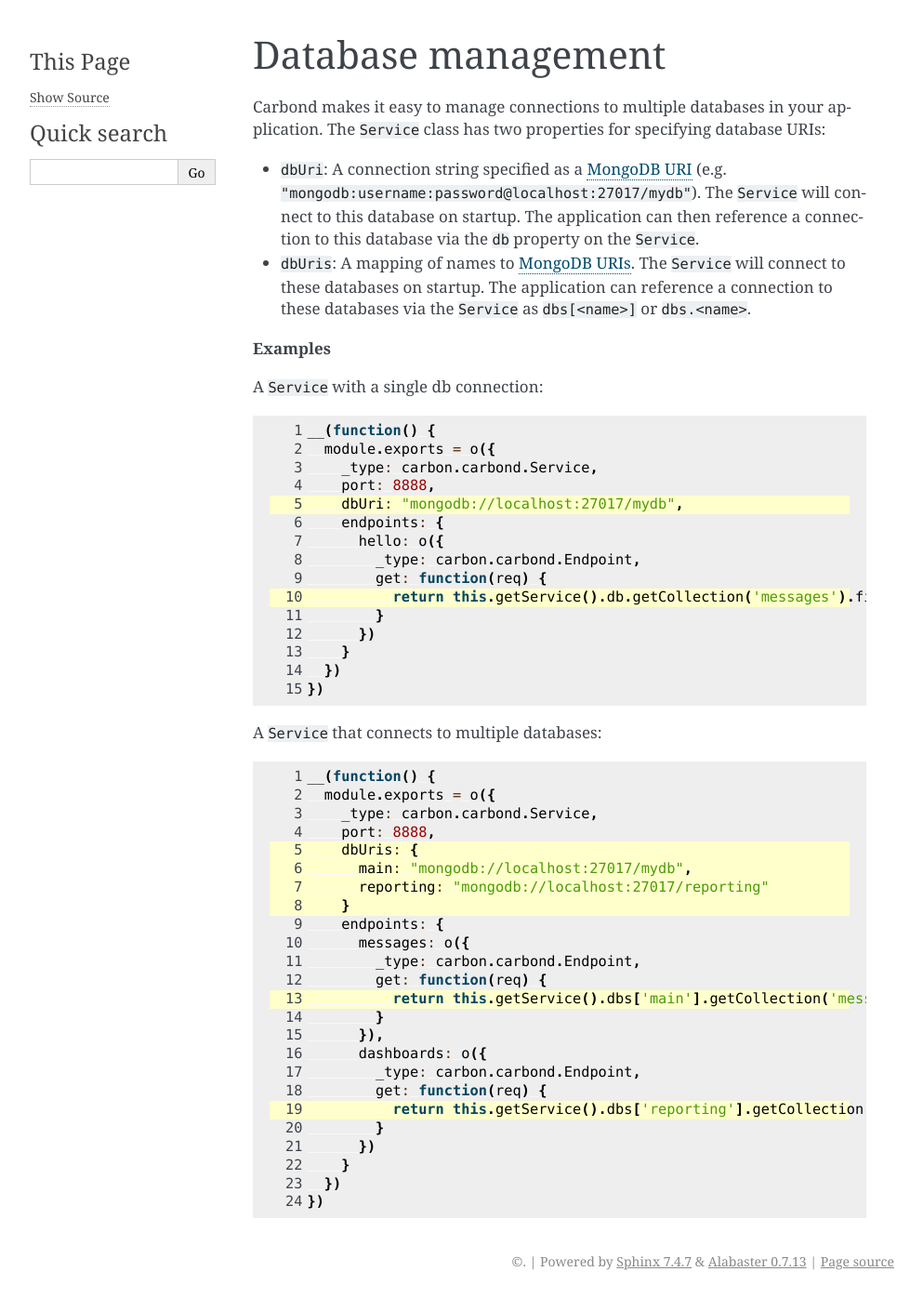
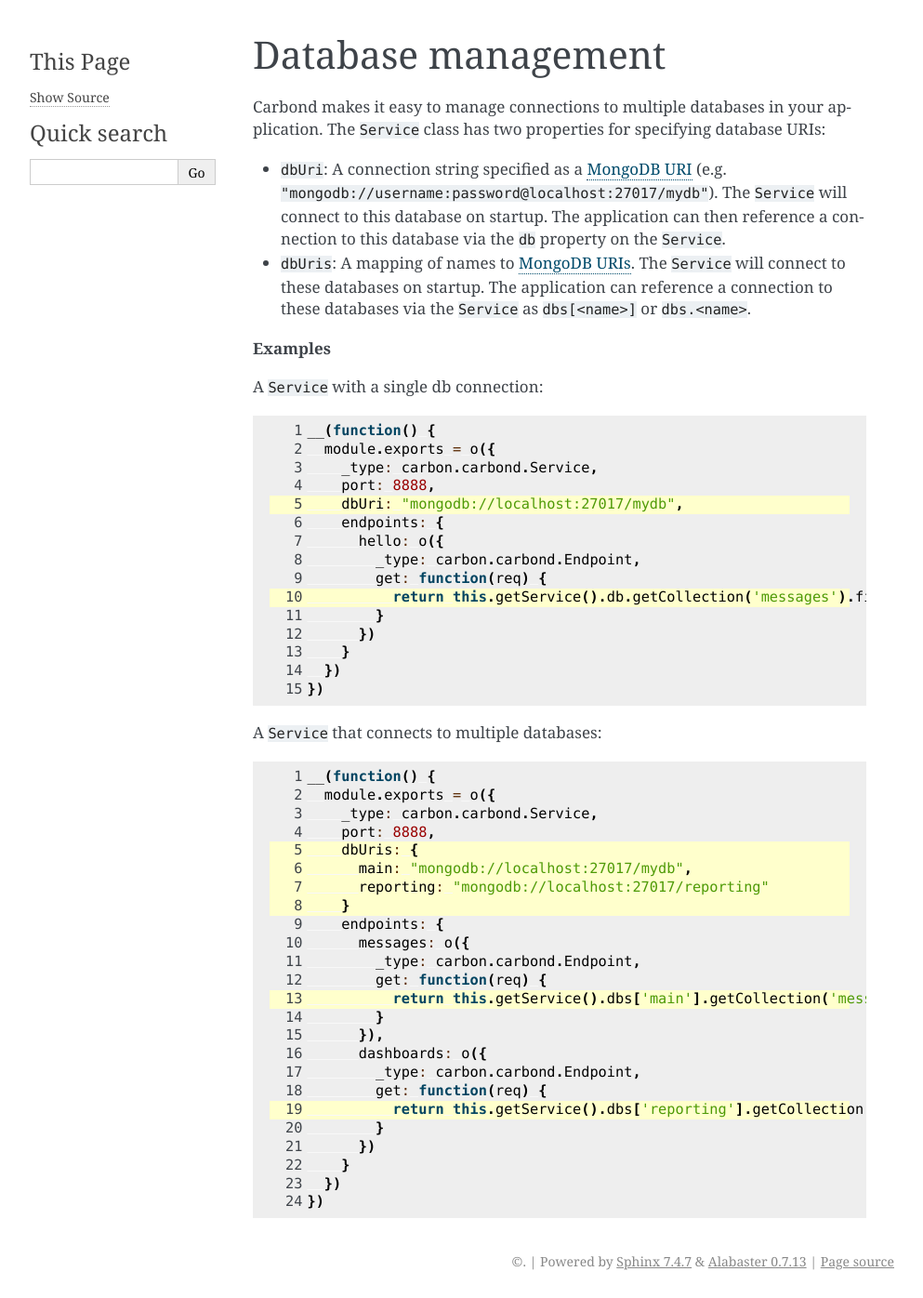
Before and after one commit to carbon-io/carbond, a Sphinx documentation site: the page built from docs/guide/database-management.rst, in a window 1280 px wide. Shown: the whole page at 93% size, without its empty margins (148-1141 px from the left). Built offline with Sphinx 7.4.7, drawn with Linux system fonts in a browser that asks for light colours; the version number is read from the project's files by our own code; part of the change alters nothing that is shown.

Commit message:
Fix missing forward slashes in connection string

```diff
--- a/docs/guide/database-management.rst
+++ b/docs/guide/database-management.rst
@@ -10,7 +10,7 @@ specifying database URIs:
 
 - ``dbUri``: A connection string specified as a `MongoDB URI
   <http://docs.mongodb.org/manual/reference/connection-string/>`_
-  (e.g. ``"mongodb:username:password@localhost:27017/mydb"``). The
+  (e.g. ``"mongodb://username:password@localhost:27017/mydb"``). The
   ``Service`` will connect to this database on startup. The
   application can then reference a connection to this database via the
   ``db`` property on the ``Service``.
```
